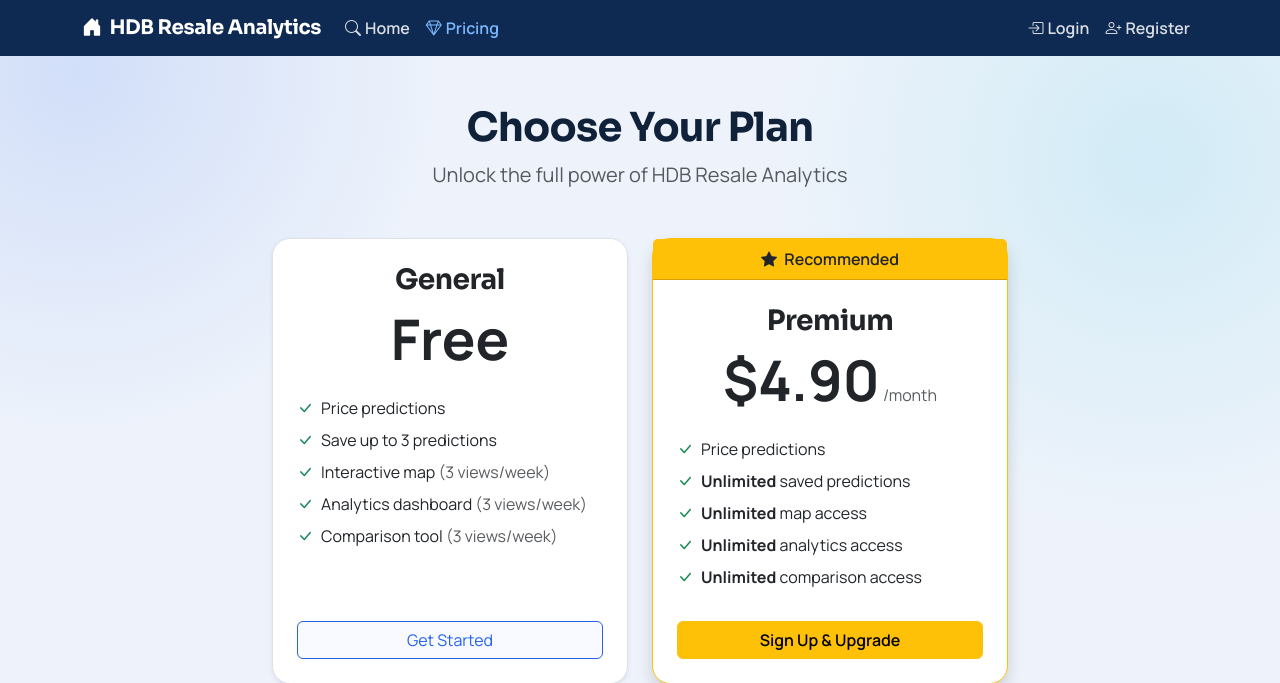
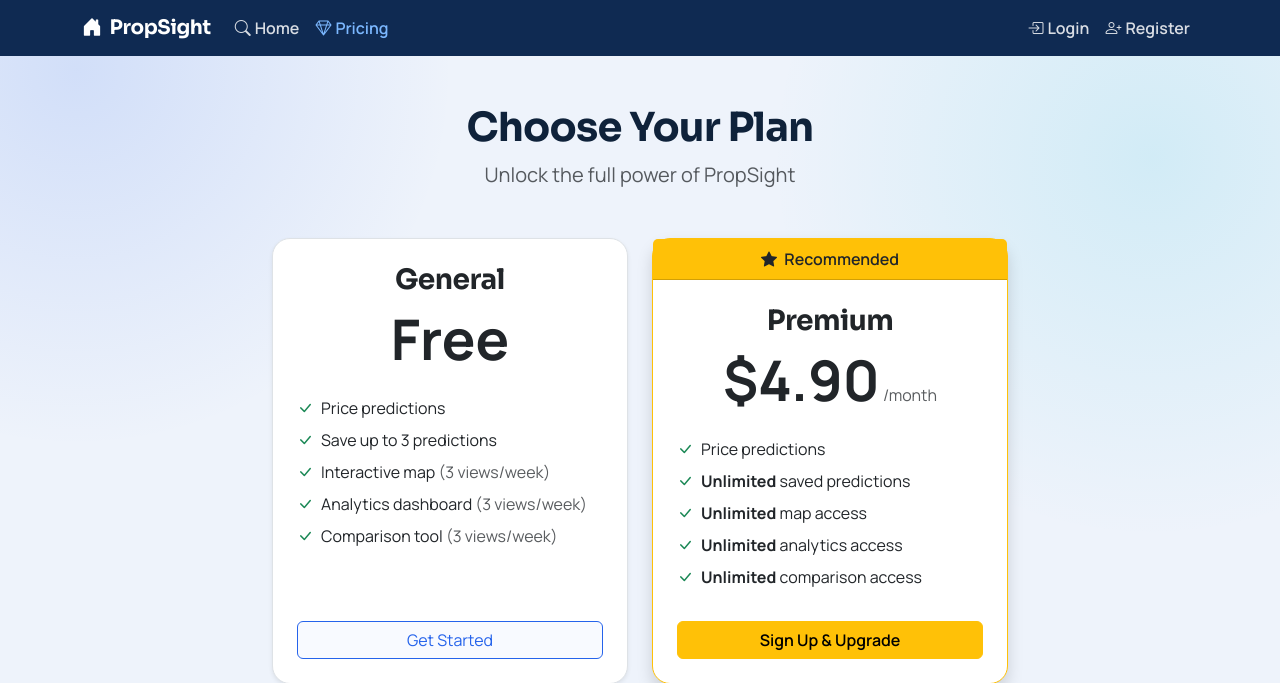
Before and after one commit to MARCHTOWNE/FYP-26-S1-22-PropSight, a Flask app: page /pricing in a window 1280 px wide. Shown: the top 683 px of the page. Run offline with Flask 3, Linux system fonts and the light colour scheme; parts of the project's set-up code (start-up, migrations or seed data) failed here and were passed over.

Commit message:
update website name to propsight

```diff
--- a/webapp/templates/analytics.html
+++ b/webapp/templates/analytics.html
@@ -1,5 +1,5 @@
 {% extends "base.html" %}
-{% block title %}Analytics - HDB Resale Analytics{% endblock %}
+{% block title %}Analytics - PropSight{% endblock %}
 
 {% block extra_head %}
 <style>
--- a/webapp/templates/base.html
+++ b/webapp/templates/base.html
@@ -3,7 +3,7 @@
 <head>
     <meta charset="UTF-8">
     <meta name="viewport" content="width=device-width, initial-scale=1.0">
-    <title>{% block title %}HDB Resale Analytics{% endblock %}</title>
+    <title>{% block title %}PropSight{% endblock %}</title>
     <link rel="preconnect" href="https://fonts.googleapis.com">
     <link rel="preconnect" href="https://fonts.gstatic.com" crossorigin>
     <link href="https://fonts.googleapis.com/css2?family=Manrope:wght@400;500;600;700;800&family=Sora:wght@500;600;700&display=swap" rel="stylesheet">
@@ -23,7 +23,7 @@
     <nav class="navbar navbar-expand-lg navbar-dark sticky-top">
         <div class="container">
             <a class="navbar-brand fw-bold" href="{{ url_for('home') }}">
-                <i class="bi bi-house-door-fill me-1"></i> HDB Resale Analytics
+                <i class="bi bi-house-door-fill me-1"></i> PropSight
             </a>
             <button class="navbar-toggler" type="button" data-bs-toggle="collapse" data-bs-target="#navbarNav">
                 <span class="navbar-toggler-icon"></span>
--- a/webapp/templates/comparison.html
+++ b/webapp/templates/comparison.html
@@ -1,5 +1,5 @@
 {% extends "base.html" %}
-{% block title %}Property Comparison — HDB Resale Analytics{% endblock %}
+{% block title %}Property Comparison — PropSight{% endblock %}
 
 {% block content %}
 <div class="container py-4">
--- a/webapp/templates/forgot_password.html
+++ b/webapp/templates/forgot_password.html
@@ -1,5 +1,5 @@
 {% extends "base.html" %}
-{% block title %}Forgot Password — HDB Resale Analytics{% endblock %}
+{% block title %}Forgot Password — PropSight{% endblock %}
 
 {% block content %}
 <div class="container">
--- a/webapp/templates/home.html
+++ b/webapp/templates/home.html
@@ -1,5 +1,5 @@
 {% extends "base.html" %}
-{% block title %}HDB Resale Analytics — Home{% endblock %}
+{% block title %}PropSight — Home{% endblock %}
 
 {% block content %}
 <section class="hero-editorial">
--- a/webapp/templates/login.html
+++ b/webapp/templates/login.html
@@ -1,5 +1,5 @@
 {% extends "base.html" %}
-{% block title %}Login — HDB Resale Analytics{% endblock %}
+{% block title %}Login — PropSight{% endblock %}
 
 {% block content %}
 <div class="container">
--- a/webapp/templates/map.html
+++ b/webapp/templates/map.html
@@ -1,5 +1,5 @@
 {% extends "base.html" %}
-{% block title %}Map — HDB Resale Analytics{% endblock %}
+{% block title %}Map — PropSight{% endblock %}
 
 {% block extra_head %}
 <style>
--- a/webapp/templates/my_predictions.html
+++ b/webapp/templates/my_predictions.html
@@ -1,5 +1,5 @@
 {% extends "base.html" %}
-{% block title %}Saved Predictions — HDB Resale Analytics{% endblock %}
+{% block title %}Saved Predictions — PropSight{% endblock %}
 
 {% block content %}
 <div class="container py-4">
--- a/webapp/templates/predict.html
+++ b/webapp/templates/predict.html
@@ -1,5 +1,5 @@
 {% extends "base.html" %}
-{% block title %}Price Prediction — HDB Resale Analytics{% endblock %}
+{% block title %}Price Prediction — PropSight{% endblock %}
 
 {% block content %}
 <div class="container py-4">
--- a/webapp/templates/pricing.html
+++ b/webapp/templates/pricing.html
@@ -1,11 +1,11 @@
 {% extends "base.html" %}
-{% block title %}Pricing – HDB Resale Analytics{% endblock %}
+{% block title %}Pricing – PropSight{% endblock %}
 
 {% block content %}
 <div class="container py-5">
     <div class="text-center mb-5">
         <h1 class="fw-bold">Choose Your Plan</h1>
-        <p class="text-muted fs-5">Unlock the full power of HDB Resale Analytics</p>
+        <p class="text-muted fs-5">Unlock the full power of PropSight</p>
     </div>
 
     <div class="row justify-content-center g-4">
--- a/webapp/templates/register.html
+++ b/webapp/templates/register.html
@@ -1,5 +1,5 @@
 {% extends "base.html" %}
-{% block title %}Register — HDB Resale Analytics{% endblock %}
+{% block title %}Register — PropSight{% endblock %}
 
 {% block content %}
 <div class="container">
--- a/webapp/templates/verify_email.html
+++ b/webapp/templates/verify_email.html
@@ -1,5 +1,5 @@
 {% extends "base.html" %}
-{% block title %}Verify Email — HDB Resale Analytics{% endblock %}
+{% block title %}Verify Email — PropSight{% endblock %}
 
 {% block content %}
 <div class="container">
```
